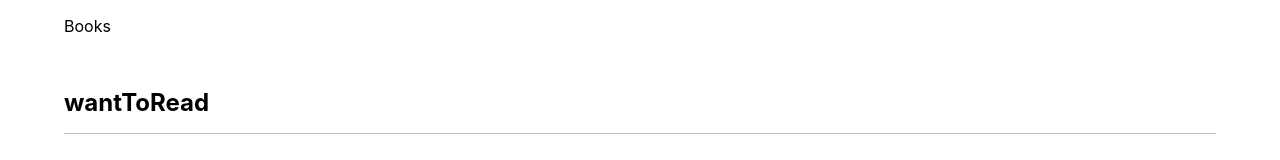
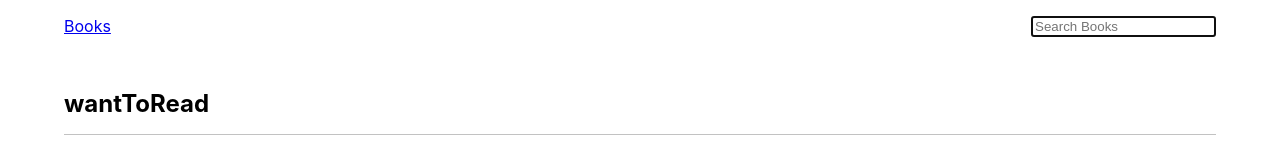
Before and after one commit to Andreszd/Prueba-Tecnica-Delta-X, a React (Create React App) app: page / in a window 1280 px wide. Shown: the top 160 px of the page. Built offline with nearby package versions, Linux system fonts and the light colour scheme; no server answers; the HTML template or start-up script is replaced by a standard one.

Commit message:
change: structure modifed at Header, Section components

```diff
--- a/src/components/Header.jsx
+++ b/src/components/Header.jsx
@@ -1,9 +1,10 @@
-import Search from './Search';
+import { Link } from "wouter";
+import Search from "./Search";
 
-const Header = ({ children }) => (
+const Header = () => (
   <header className="header">
-    <a src="#">Books</a>
-    {children}
+    <Link to="/">Books</Link>
+    <Search />
   </header>
 );
 
--- a/src/components/Section.jsx
+++ b/src/components/Section.jsx
@@ -1,6 +1,6 @@
-import Card from './Card';
+import Card from "./Card";
 
-const BooksSection = ({ title, books, updateShelf }) => {
+const BooksSection = ({ title, books = [], updateShelf }) => {
   return (
     <section className="section">
       <h2 className="section__title">{title}</h2>
```
